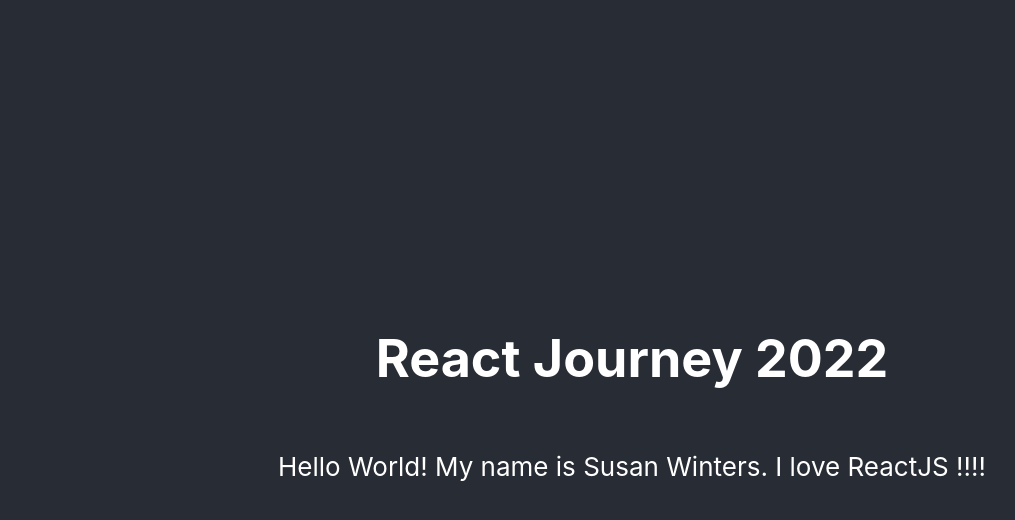
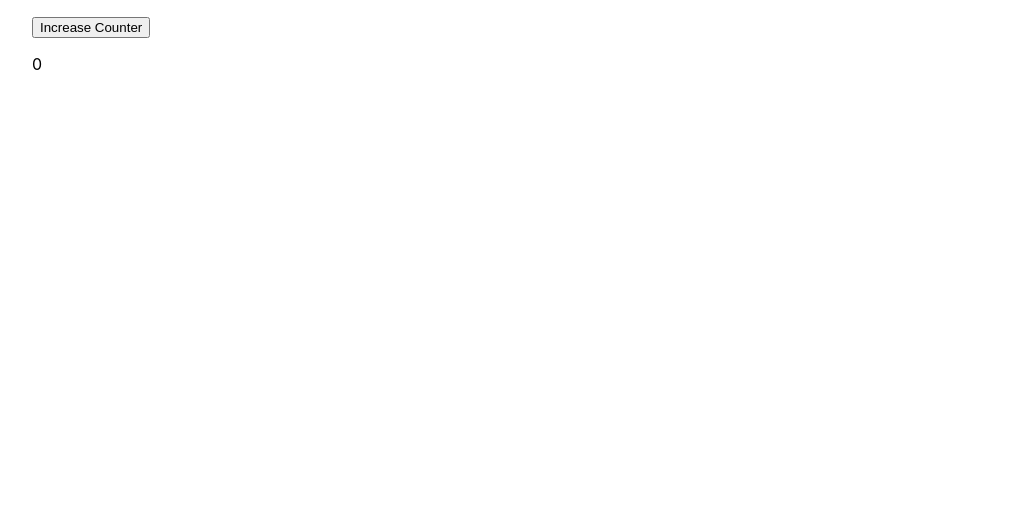
Before and after one commit to susanwinters214/ReactJourney, a React (Create React App) app: page / in a window 1280 px wide. Shown: the top 520 px of the page, without its empty margins (8-1023 px from the left). Built offline with nearby package versions, Linux system fonts and the light colour scheme.

Commit message:
Created button to demo setCount and useState

```diff
--- a/src/App.jsx
+++ b/src/App.jsx
@@ -1,11 +1,16 @@
+import {useState} from "react";
+
 function App() {
+
+const[count, setCount] = useState(0);
+
+
  return(
      <>
-<form>
-   <input type="text" onChange= { (e)=> console.log("Changed Your Mind") } />
-</form>
-
-     <button onClick={ ()=> console.log("Button was Clicked !")}>Click This Button</button>
+     <blockquote>
+     <button onClick={ ()=> setCount(count + 1) }>Increase Counter</button>
+     <p>{count}</p>
+     </blockquote>
      </>
  )
 
```
Also changed, not shown: src/App2.js (renamed from src/App.js).
